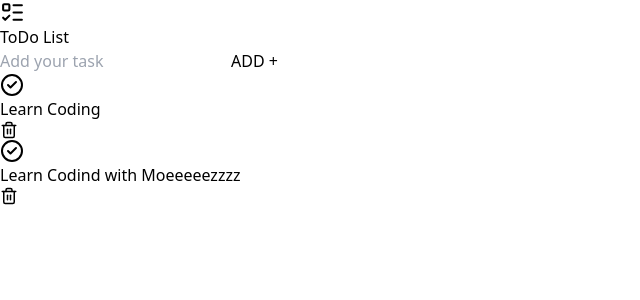
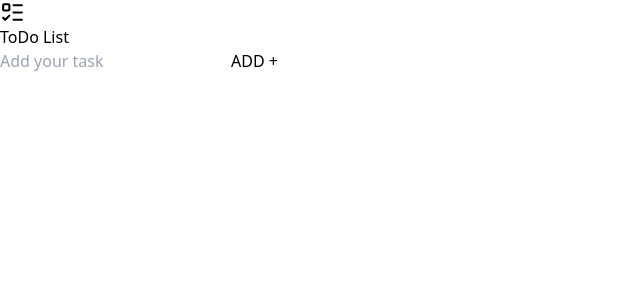
Before and after one commit to AbdulMoez777/ToDo-App, a React (Vite) app: page / in a window 1280 px wide. Shown: the top 300 px of the page, without its empty margins (0-640 px from the left). Built offline with nearby package versions, Linux system fonts and the light colour scheme.

Commit message:
feat: Complete add function

```diff
--- a/src/components/ToDo.jsx
+++ b/src/components/ToDo.jsx
@@ -1,17 +1,27 @@
 import { ListTodo } from "lucide-react";
 import React from "react";
 import ToDoList from "./ToDoList";
-import { useRef } from "react";
+import { useRef, useState } from "react";
 
 function ToDo() {
+  const [todos, setTodos] = useState([]);
 
-  const inputRef = useRef()
+  const inputRef = useRef();
 
   const add = () => {
     const inputText = inputRef.current.value.trim();
-    console.log(inputText);
 
-  }
+    if (inputText === "") {
+      return null;
+    }
+
+    const newTodo = {
+      id: Date.now(),
+      text: inputText,
+    };
+    setTodos((prev) => [...prev, newTodo]);
+    inputRef.current.value = "";
+  };
   return (
     <div className="bg-white place-self-center w-11/12 max-w-md flex flex-col p-7 min-h-[550px] rounded-xl ">
       {/* title  */}
@@ -23,20 +33,24 @@ function ToDo() {
       {/* Input Box  */}
       <div className="flex items-center my-7 bg-gray-200 rounded-full">
         <input
-        ref={inputRef}
+          ref={inputRef}
           type="text"
           placeholder="Add your task"
           className="bg-transparent border-0 outline-none flex-1 h-14 pl-6 placeholder:text-slate-600"
         />
-        <button onClick={add} className="bg-indigo-600 hover:bg-indigo-700 rounded-full w-32 h-14 text-white text-lg font-medium cursor-pointer">
+        <button
+          onClick={add}
+          className="bg-indigo-600 hover:bg-indigo-700 rounded-full w-32 h-14 text-white text-lg font-medium cursor-pointer"
+        >
           ADD +
         </button>
       </div>
 
       {/* List Component  */}
       <div>
-        <ToDoList text="Learn Coding"/>
-        <ToDoList text="Learn Codind with Moeeeeezzzz"/>
+        {todos.map((item, index) => {
+          return <ToDoList key={index} text={item.text} id={item.id} isComplete={item.isComplete} />
+        })}
       </div>
     </div>
   );
--- a/src/components/ToDoList.jsx
+++ b/src/components/ToDoList.jsx
@@ -1,19 +1,16 @@
 import React from "react";
 import { CircleCheck, Trash2 } from "lucide-react";
 
-function ToDoList({text}) {
+function ToDoList({ text }) {
   return (
     <div className="flex items-center my-3 gap-2">
-
       <div className="flex flex-1 items-center cursor-pointer">
-        <CircleCheck className="w-7"/>
-        <p className="text-slate-700 ml-4 text-[17px]">
-            {text}
-        </p>
+        <CircleCheck className="w-7" />
+        <p className="text-slate-700 ml-4 text-[17px]">{text}</p>
       </div>
 
       <div>
-        <Trash2 size={18} className="text-slate-500"/>
+        <Trash2 size={18} className="text-slate-500 cursor-pointer" />
       </div>
     </div>
   );
```
